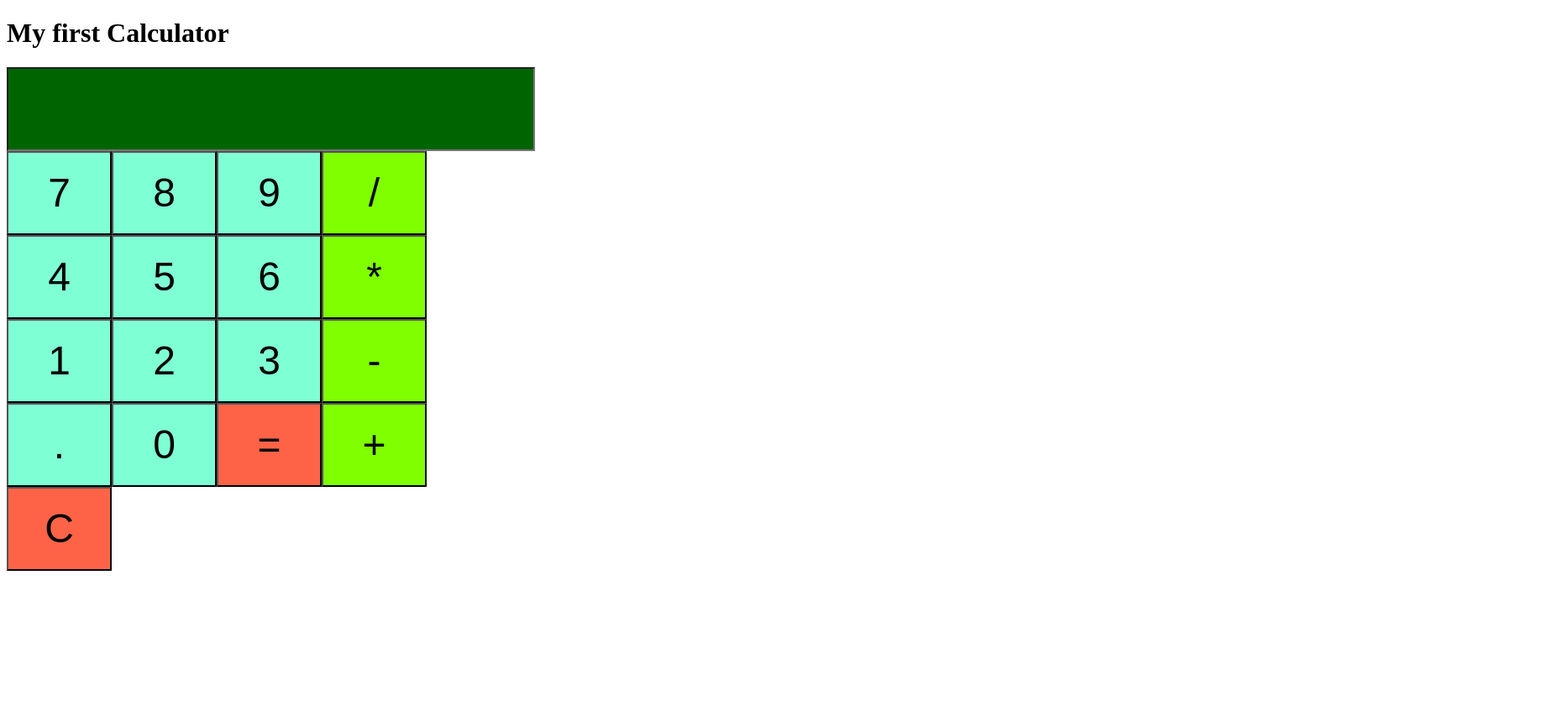
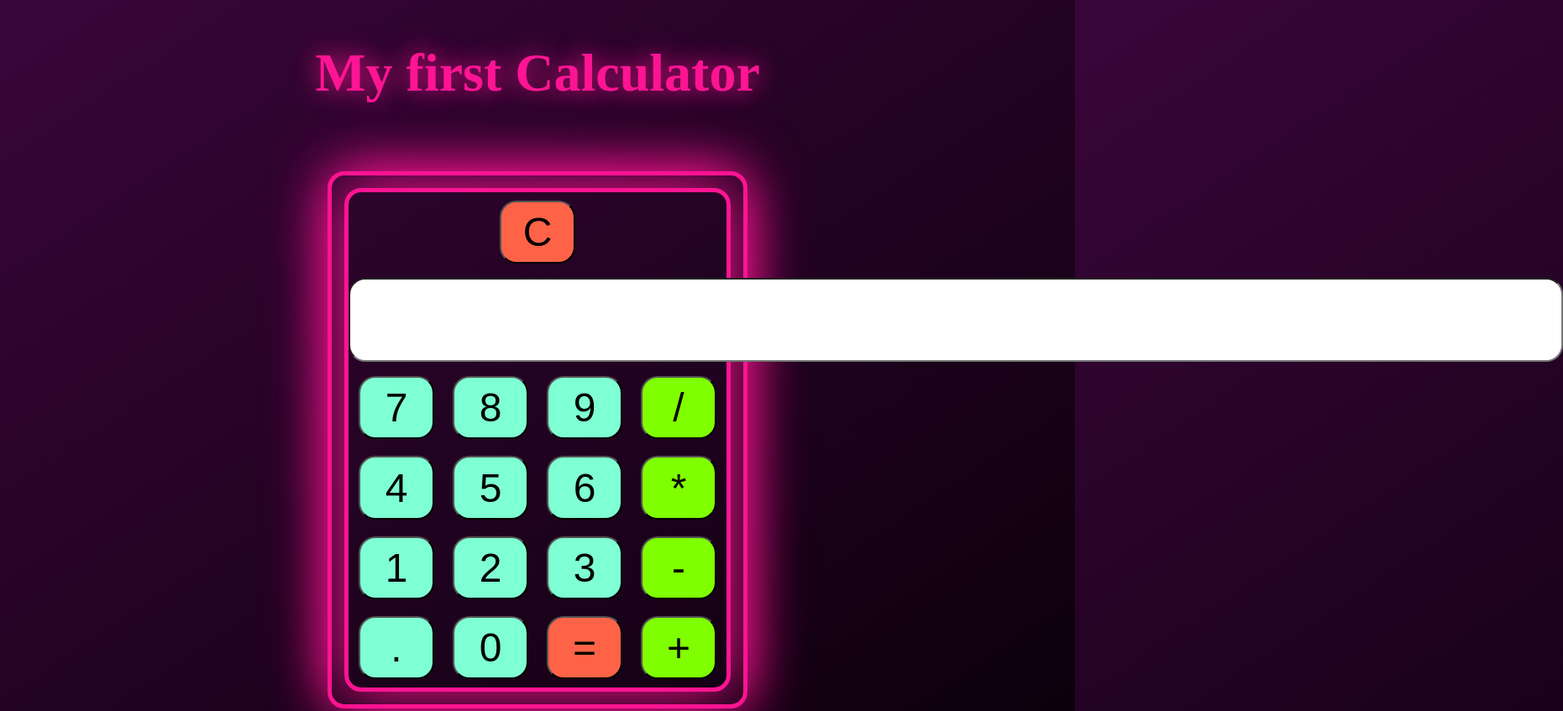
Before and after one commit to florianGierlichs/calculator, a website: page index.html in a window 1280 px wide. Shown: the top 847 px of the page at 84% size, 1861 px wide, since content can reach past the window. Before the commit the page ends 800 px from the top, so only its background shows below. Drawn offline with nearby package versions, Linux system fonts and the light colour scheme; files that its build step writes are made by us from their sources.

Commit message:
Change design

```diff
--- a/index.html
+++ b/index.html
@@ -8,9 +8,12 @@
   </head>
   <body>
     <h1>My first Calculator</h1>
-
+    <div class="calculator__wrapper">
       <div class="calculator">
+        <button class="clear">C</button>
+        <div class="output__wrapper">
           <input type="text" class="calculator__output" />
+        </div>
         <!-- button{$}*9 -->
 
         <button class="calculator__inputs calculator__num">7</button>
@@ -29,10 +32,8 @@
         <button class="calculator__inputs calculator__num">0</button>
         <button class="calculator__input__result">=</button>
         <button class="calculator__input__spec">+</button>
-
-      <button class="clear">C</button>
       </div>
-
+    </div>
     <script src="src/calculator.js" type="module"></script>
   </body>
 </html>
--- a/src/partials/_calculator.scss
+++ b/src/partials/_calculator.scss
@@ -1,27 +1,69 @@
+body {
+  height: 100vh;
+  background: linear-gradient(to bottom right, rgb(58, 6, 58), rgb(12, 0, 12));
+}
+
+h1 {
+  font-size: 4rem;
+  margin-top: 50px;
+  margin-bottom: 80px;
+  text-align: center;
+  color: deeppink;
+  text-shadow: 0 0 30px deeppink;
+}
+
 .calculation {
   font-size: 2rem;
   background-color: springgreen;
 }
 
+.calculator__wrapper {
+  width: 500px;
+  margin: auto;
+  border: deeppink solid 5px;
+  box-shadow: 0 0 70px deeppink;
+  border-radius: 20px;
+  padding: 15px;
+}
+
 .calculator {
-  width: 500px;
   height: 600px;
   display: flex;
   flex-wrap: wrap;
+  border: deeppink solid 5px;
+  box-shadow: 0 0 70px deeppink;
+  border-radius: 20px;
+  justify-content: space-evenly;
+}
+
+.clear {
+  margin: 10px;
+  flex-basis: 20%;
+  font-size: 3rem;
+  background-color: tomato;
+  border-radius: 20px;
+}
+
+.output__wrapper {
+  display: flex;
+  align-items: center;
 }
 
 .calculator__output {
-  flex-basis: 100%;
-  font-size: 3rem;
-  background-color: darkgreen;
-  color: whitesmoke;
+  height: 100px;
+  font-size: 7rem;
+  color: red;
+  border-radius: 20px;
+  padding: 0px;
   text-align: end;
 }
 
 .calculator__inputs {
-  flex-basis: calc(100% / 4);
+  flex-basis: 20%;
+  margin: 10px;
   font-size: 3rem;
   background-color: aquamarine;
+  border-radius: 20px;
 }
 
 .calculator__inputs:hover {
@@ -29,19 +71,17 @@
 }
 
 .calculator__input__spec {
+  margin: 10px;
   background-color: chartreuse;
-  flex-basis: calc(100% / 4);
+  flex-basis: 20%;
   font-size: 3rem;
+  border-radius: 20px;
 }
 
 .calculator__input__result {
   background-color: tomato;
-  flex-basis: calc(100% / 4);
+  flex-basis: 20%;
   font-size: 3rem;
+  border-radius: 20px;
+  margin: 10px;
 }
-
-.clear {
-  flex-basis: calc(100% / 4);
-  font-size: 3rem;
-  background-color: tomato;
-}
```
Lines whose indentation alone changed are shown as unchanged.
